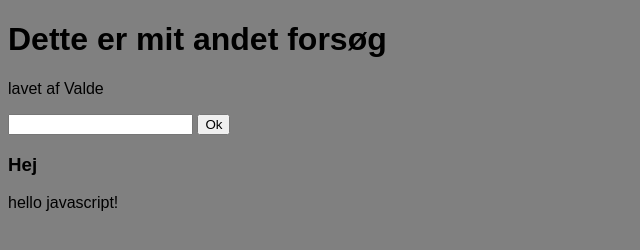
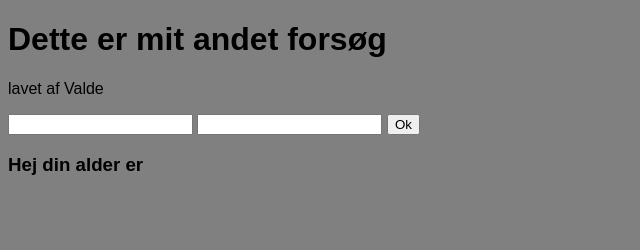
Before and after one commit to Kimkold/Introdagtest2, a plain HTML site: page index.html in a window 1280 px wide. Both pictures are taken after a click on the button "Ok". Shown: the whole page, without its empty margins (0-640 px from the left). Drawn offline with Linux system fonts and the light colour scheme.

Commit message:
dobbelt tekstbox

```diff
--- a/app.js
+++ b/app.js
@@ -1,6 +1,7 @@
-document.body.innerHTML += "hello javascript!";
 function sayHello() {
   document.querySelector("h3").textContent =
-    "Hej " + document.querySelector("input").value;
+    "Hej " + document.querySelector("#name ").value;
+  document.querySelector("h3").textContent +=
+    " din alder er " + document.querySelector("#age").value;
 }
 document.querySelector("button").addEventListener("click", sayHello);
--- a/index.html
+++ b/index.html
@@ -10,7 +10,8 @@
   <body>
     <h1>Dette er mit andet forsøg</h1>
     <p>lavet af Valde</p>
-    <input />
+    <input id="name" />
+    <input id="age" />
     <button>Ok</button>
     <h3></h3>
     <script src="app.js"></script>
```
